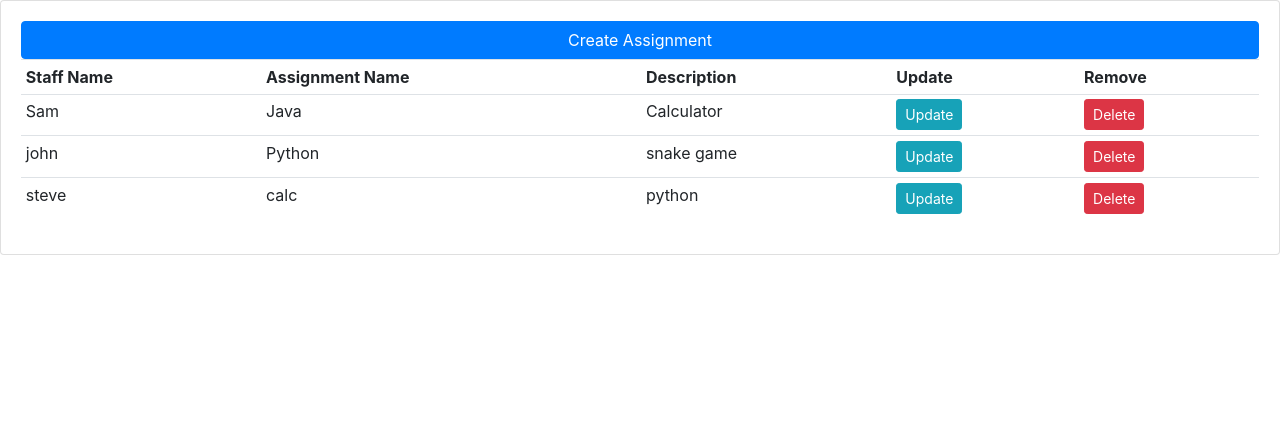
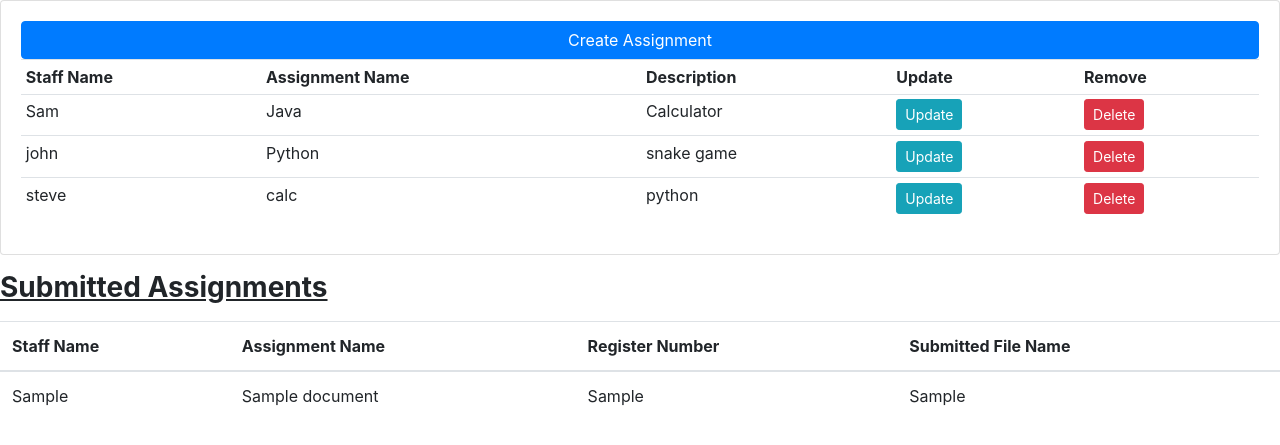
Before and after one commit to Magesh-sam/E-Assignment, a Django app: page /faculty/ in a window 1280 px wide. Shown: the part 56-501 px from the top of the page. Run offline with Django 3.2, Linux system fonts and the light colour scheme; a user stored in the database is signed in; data comes from the database, SQL or seed files in the repository; both versions use the stored data as it was after the commit; tables that the repository leaves empty hold one stand-in row (values such as "Sample post"); some libraries are stand-ins or nearby versions.

Commit message:
E-Assignment

```diff
--- a/assignment/admin.py
+++ b/assignment/admin.py
@@ -5,4 +5,5 @@ from .models import *
 
 
 admin.site.register(Assignment)
-admin.site.register(Answer)
+
+admin.site.register(Document)
--- a/assignment/models.py
+++ b/assignment/models.py
@@ -20,3 +20,14 @@ class Answer(models.Model):
 
     def __str__(self):
         return self.regno
+
+
+class Document(models.Model):
+    staffname = models.CharField(max_length=255, blank=True)
+    assignmentname = models.CharField(max_length=255, blank=True)
+    regno = models.CharField(max_length=255, blank=True)
+    document = models.FileField(upload_to='documents/%Y/%m/%d/')
+    uploaded_at = models.DateTimeField(auto_now_add=True)
+
+    def __str__(self):
+        return self.regno
--- a/assignment/templates/assignment/faculty.html
+++ b/assignment/templates/assignment/faculty.html
@@ -29,6 +29,30 @@
 
     </table>
 </div>
+<h3 class="mb-3 mt-3" style="text-decoration: underline; font-weight: bold;">Submitted Assignments</h3>
+
+<table class="table  table-hover ">
+    <thead>
+        <tr>
+            <th>Staff Name</th>
+            <th>Assignment Name</th>
+            <th>Register Number</th>
+            <th>Submitted File Name</th>
+
+        </tr>
+    </thead>
+    <tbody>
+        {% for document in documents %}
+        <tr>
+            <td>{{document.staffname}}</td>
+            <td>{{document.assignmentname}}</td>
+            <td>{{document.regno}}</td>
+            <td>{{document.document}}</td>
+
+        </tr>
+        {% endfor %}
+    </tbody>
+</table>
 
 
 {% endblock %}
--- a/assignment/urls.py
+++ b/assignment/urls.py
@@ -19,7 +19,9 @@ urlpatterns = [
     path('deleteassignment/<str:pk>/',
          views.deleteassignment, name="deleteassignment"),
 
-    path('submitanswer', views.submitanswer, name="submitanswer"),
+
+
+    path('submitform', views.model_form_upload, name="submitform"),
 
 ]
 if settings.DEBUG:
--- a/assignment/views.py
+++ b/assignment/views.py
@@ -7,7 +7,7 @@ from django.contrib import messages
 from django.http import HttpResponse
 
 # Create your views here.
-from .forms import CreateUserForm, AssignmentForm, SubmitAssignment
+from .forms import CreateUserForm, AssignmentForm, DocumentForm
 from .models import *
 from .decorators import unauthenticated_user, allowed_users
 
@@ -62,8 +62,8 @@ def logoutUser(request):
 @allowed_users(allowed_roles=['student'])
 def home(request):
     assignments = Assignment.objects.all()
-    answers = Answer.objects.all()
-    context = {'assignments': assignments, 'answers': answers}
+    documents = Document.objects.all()
+    context = {'assignments': assignments, 'documents': documents}
     return render(request, 'assignment/dashboard.html', context)
 
 
@@ -76,7 +76,8 @@ def about(request):
 @allowed_users(allowed_roles=['admin'])
 def faculty(request):
     assignments = Assignment.objects.all()
-    context = {'assignments': assignments}
+    documents = Document.objects.all()
+    context = {'assignments': assignments, 'documents': documents, }
     if User.is_superuser:
         return render(request, 'assignment/faculty.html', context)
     else:
@@ -121,12 +122,17 @@ def deleteassignment(request, pk):
     return render(request, 'assignment/delete.html', context)
 
 
-def submitanswer(request):
-    formset = SubmitAssignment()
+@login_required(login_url='login')
+@allowed_users(allowed_roles=['student'])
+def model_form_upload(request):
     if request.method == 'POST':
-        formset = SubmitAssignment(request.POST, request.FILES)
-        if formset.is_valid():
-            formset.save()
+        form = DocumentForm(request.POST, request.FILES)
+        if form.is_valid():
+            form.save()
             return redirect('home')
-    context = {'formset': formset}
-    return render(request, 'assignment/submit.html', context)
+
+    else:
+        form = DocumentForm()
+    return render(request, 'assignment/simple_upload.html', {
+        'form': form
+    })
--- a/eassignment/settings.py
+++ b/eassignment/settings.py
@@ -63,6 +63,7 @@ TEMPLATES = [
                 'django.template.context_processors.request',
                 'django.contrib.auth.context_processors.auth',
                 'django.contrib.messages.context_processors.messages',
+                'django.template.context_processors.media',
             ],
         },
     },
```
Also changed, not shown: assignment/forms.py (+7 -1 lines), assignment/templates/assignment/dashboard.html (+13 -6 lines), assignment/templates/assignment/simple_upload.html (added, +28 -0 lines), assignment/migrations/0007_document.py (added), assignment/migrations/0008_auto_20201218_1203.py (added), db.sqlite3.
